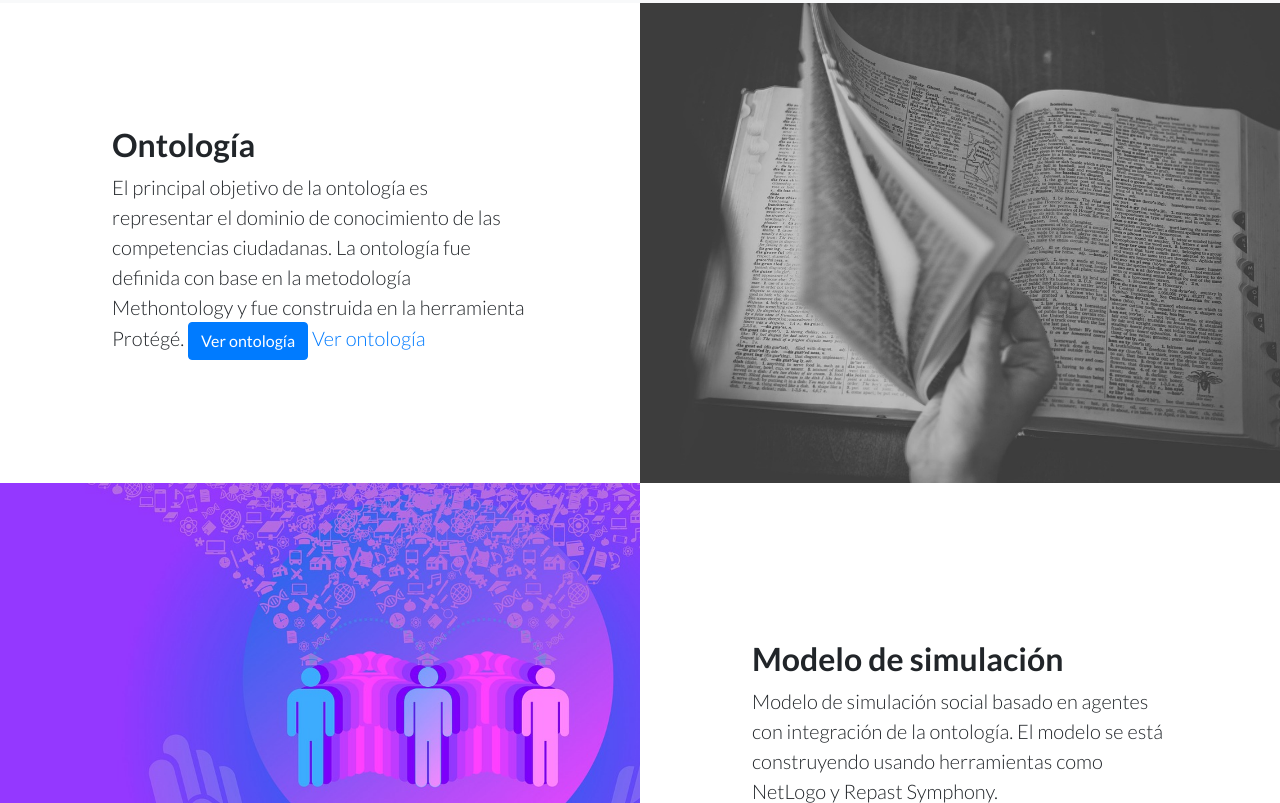
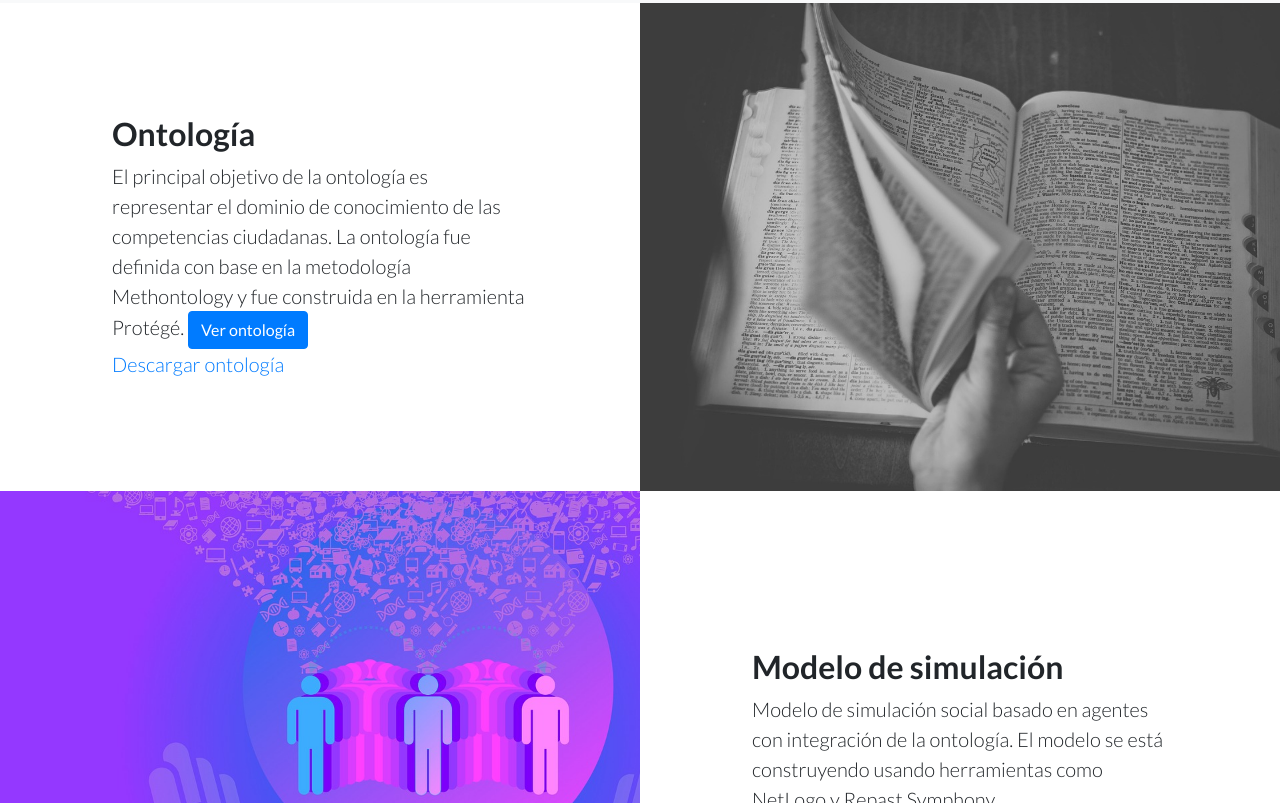
Before and after one commit to researchcode/abss_socialsimulation, a website: page ABSS/index.html in a window 1280 px wide. Shown: the part 1084-1887 px from the top of the page. Drawn offline with Linux system fonts and the light colour scheme.

Commit message:
Enlace ontologia

```diff
--- a/ABSS/index.html
+++ b/ABSS/index.html
@@ -99,7 +99,8 @@
             <button class="btn btn-primary" data-toggle="modal" class="modal-body" data-target="#exampleModal">
               Ver ontología
             </button>
-            <a href="/ontologia/CompetenciasCiudadanas.owl" target="_blank">Ver ontología</a>
+          </br>
+            <a href="abss_socialsimulation/ABSS/ontology/ontology.owl" target="_blank">Descargar ontología</a>
           </p>
         </div>
       </div>
```
